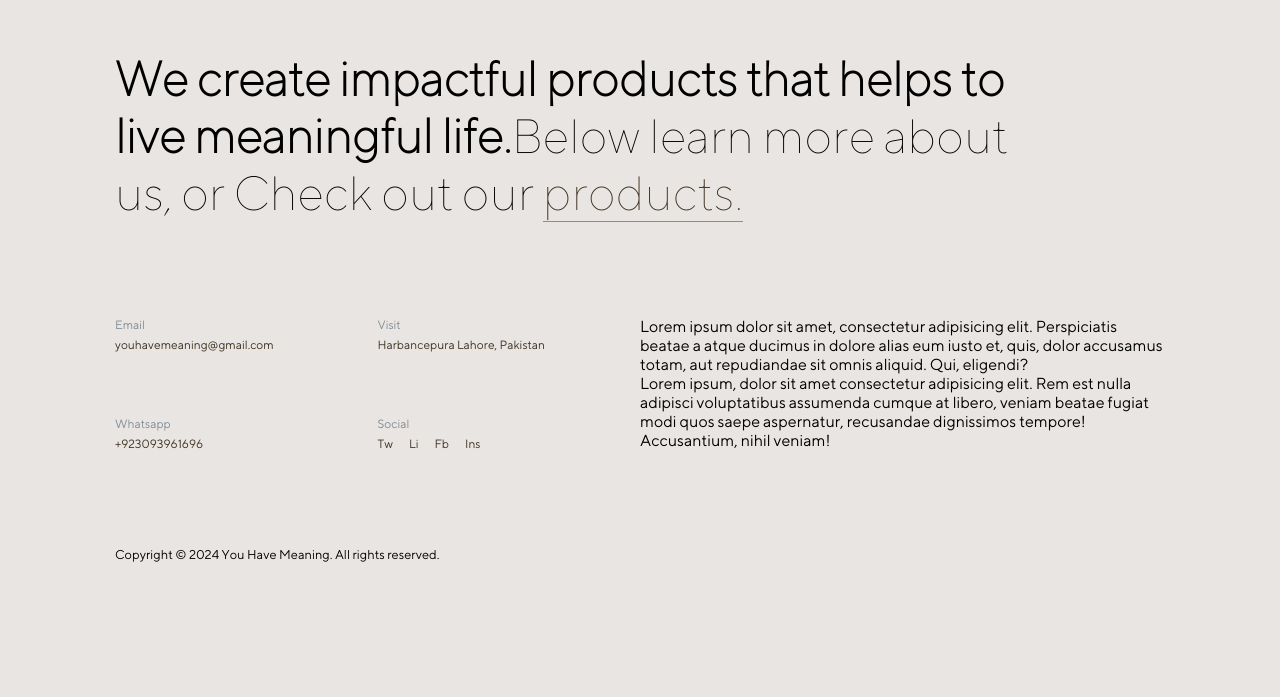
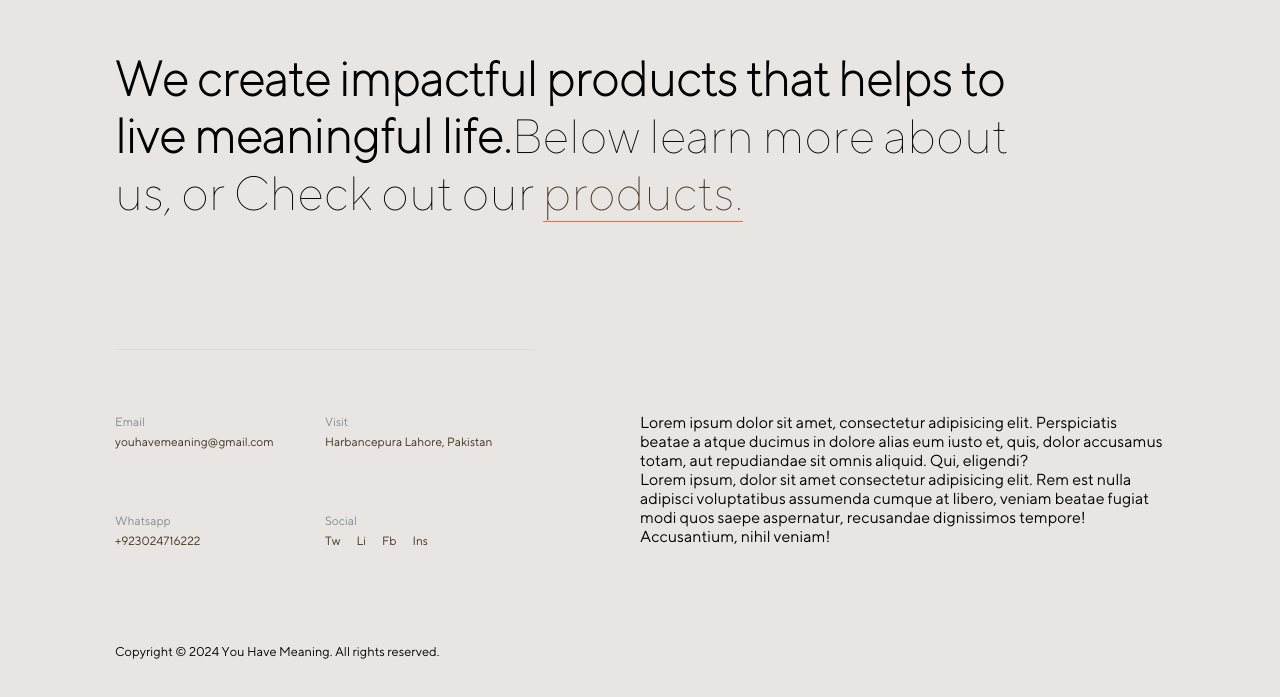
Before and after one commit to umershabir/youhavemeaning.com, a Next.js app: page / in a window 1280 px wide. Shown: the part 660-1357 px from the top of the page. Before the commit the page ends 1270 px from the top, so only its background shows below. Built offline with nearby package versions, Linux system fonts and the light colour scheme.

Commit message:
changes in home page

```diff
--- a/src/layouts/Home/Contact.tsx
+++ b/src/layouts/Home/Contact.tsx
@@ -15,7 +15,7 @@ export default function Contact() {
           </div>
           <div className={style.contactType}>
             <p>Whatsapp</p>
-            <a href="">+923093961696</a>
+            <a href="">+923024716222</a>
           </div>
           <div className={style.contactType}>
             <p>Social</p>
--- a/src/layouts/Home/Hero.tsx
+++ b/src/layouts/Home/Hero.tsx
@@ -17,7 +17,7 @@ export default function HeroSection() {
               height={30}
             />
           </div> */}
-          <h1 className={style.philosophyMain}>you have Meaning </h1>
+          <h1 className={style.philosophyMain}>you have Meaning</h1>
           <p className={style.description + " " + TTThin.className}>
             <strong>
               We create impactful products that helps to live meaningful life.
--- a/src/styles/Home.module.scss
+++ b/src/styles/Home.module.scss
@@ -65,6 +65,7 @@
 }
 /// contact us details
 .contactContainer {
+  margin-top: 2rem;
   display: grid;
   grid-template-columns: 1fr 1fr;
 }
@@ -72,6 +73,10 @@
   display: grid;
   grid-template-columns: 1fr 1fr;
   row-gap: 4rem;
+  border-top: 1px solid #dcdbd9;
+  padding-top: 4rem;
+  // padding-right: 5rem;
+  width: 80%;
 }
 .contactType {
   display: flex;
@@ -97,6 +102,9 @@
   display: flex;
   column-gap: 1rem;
 }
+.aboutus {
+  padding-top: 4rem;
+}
 .heroCTA {
   color: #3e311e;
   border-bottom: 1px solid #fa6733;
```
